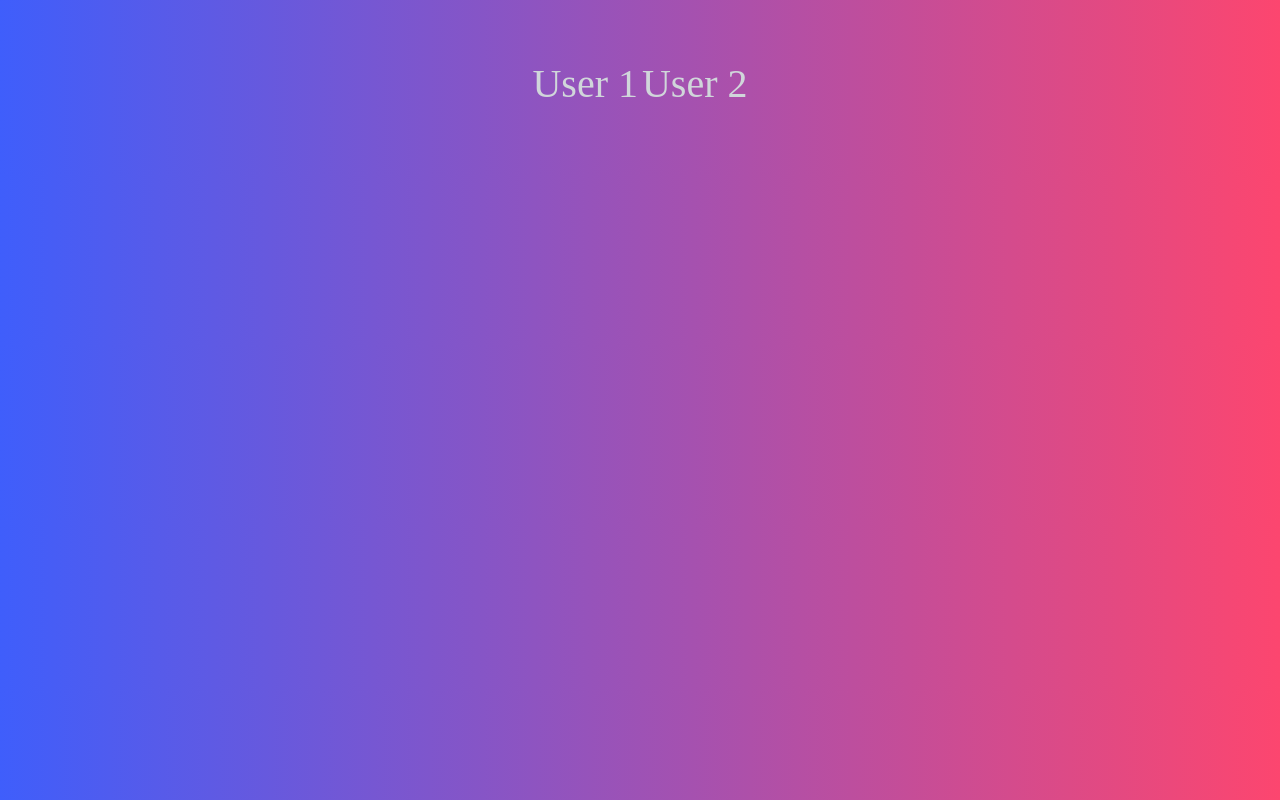
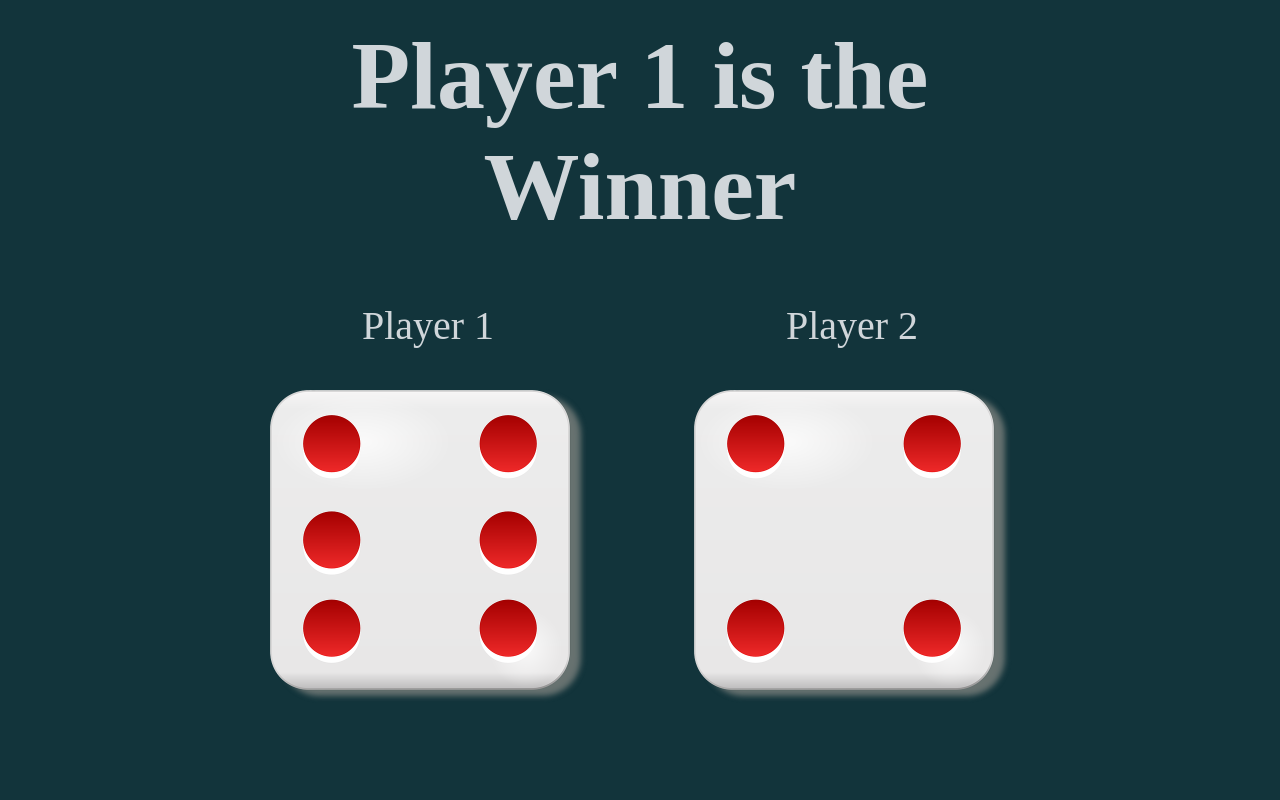
Before and after one commit to AaliyaFatmaMallick/DiceGame, a plain HTML site: page dicee.html in a window 1280 px wide. Drawn offline with Linux system fonts and the light colour scheme.

Commit message:
Update main-files

```diff
--- a/dicee.html
+++ b/dicee.html
@@ -12,16 +12,16 @@
     <h1></h1>
 
     <div class="dice-area">
-      <p>User 1</p>
+      <p>Player 1</p>
       <img src="" alt="">
     </div>
 
     <div class="dice-area">
-      <p>User 2</p>
+      <p>Player 2</p>
       <img src="" alt="">
     </div>
   </div>
 
-  <script src="index.js" charset="uth"></script>
+  <script src="index.js" charset="utf-8"></script>
 </body>
 </html>
--- /dev/null
+++ b/index.js
@@ -0,0 +1,21 @@
+// Player 1
+
+const firstRandomnum = Math.floor(Math.random()* 6) + 1
+const firstDiceImage = 'images/dice' + firstRandomnum + '.png';
+document.querySelectorAll('img')[0].setAttribute('src',firstDiceImage);
+
+// Player 2
+const secondRandomnum = Math.floor(Math.random()* 6) + 1
+const secondDiceImage = 'images/dice' + secondRandomnum + '.png';
+document.querySelectorAll('img')[1].setAttribute('src',secondDiceImage);
+
+// Logic for deciding the match
+if(firstRandomnum > secondRandomnum){
+    document.querySelector('h1').innerHTML = 'Player 1 is the Winner';
+}
+else if(firstRandomnum < secondRandomnum){
+    document.querySelector('h1').innerHTML = 'Player 2 is the Winner';
+}
+else{
+    document.querySelector('h1').innerHTML = 'Match is Draw';
+}
--- a/styles.css
+++ b/styles.css
@@ -1,5 +1,5 @@
 body{
-  background: linear-gradient(to right, #3f5efb, #fc466f);
+  background: #12343b;
 }
 
 
@@ -16,7 +16,7 @@ h1{
 }
 
 .dice-area{
-  margin: 0px;
+  margin: 0px 50px;
   text-align: center;
   display: inline-block;
 }
```
